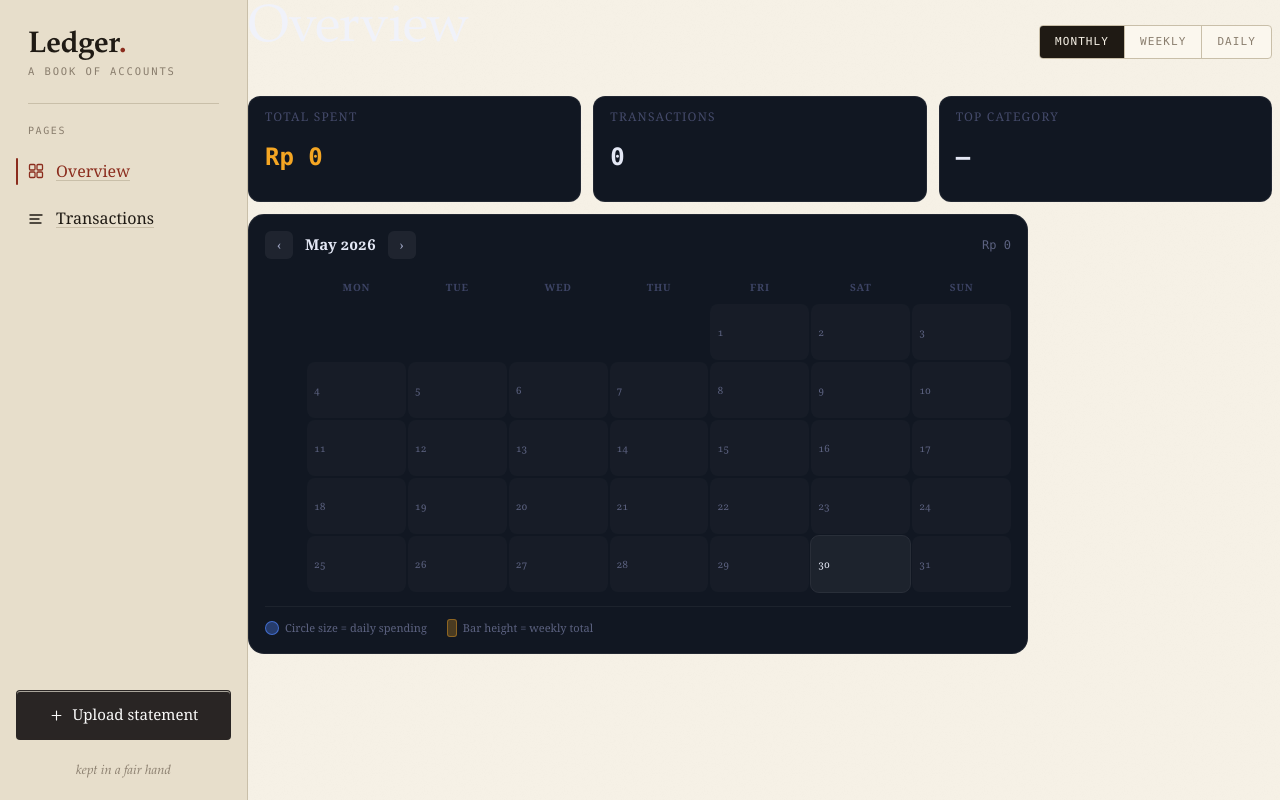
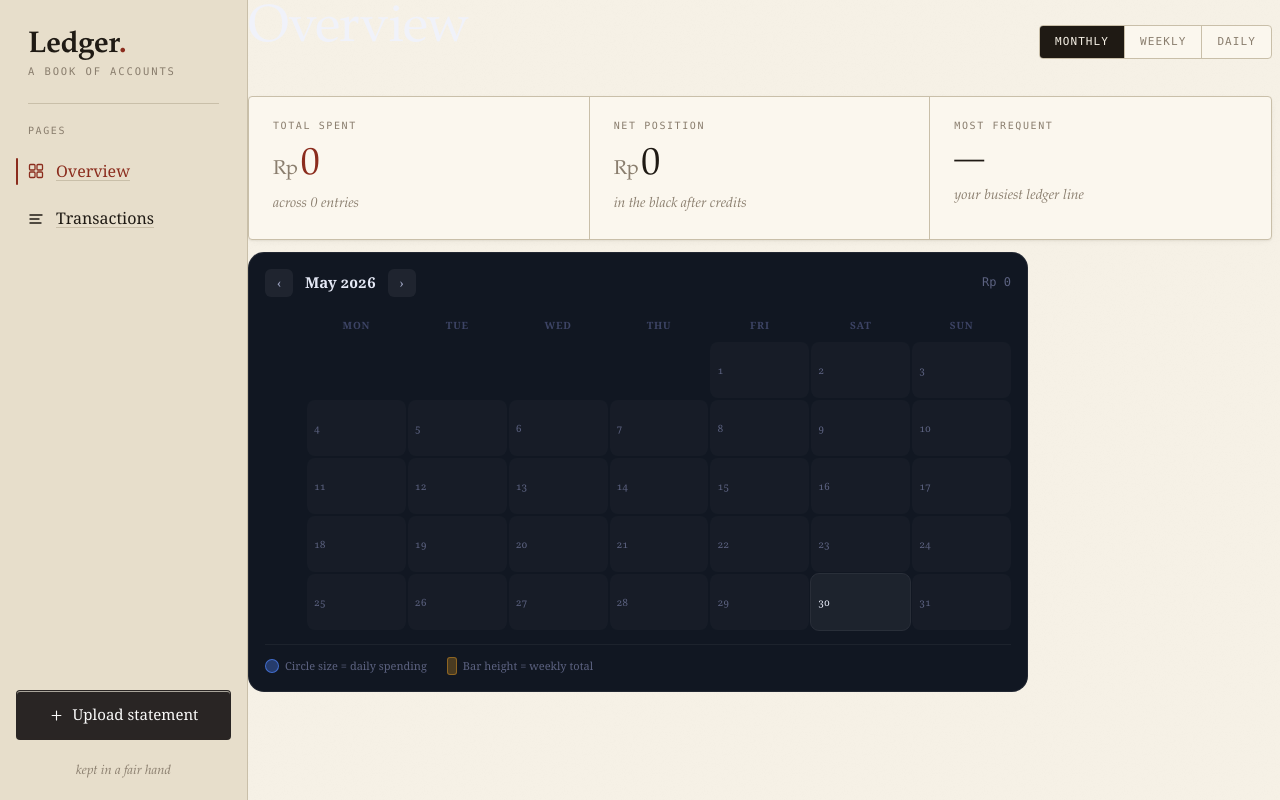
Before and after one commit to msuwignyo/ledger, a Next.js app: page /dashboard in a window 1280 px wide. Built offline with nearby package versions, Linux system fonts and the light colour scheme.

Commit message:
feat: restyle summary cards to ruled three-column ledger header

```diff
--- a/src/components/dashboard/SummaryCards.tsx
+++ b/src/components/dashboard/SummaryCards.tsx
@@ -1,76 +1,40 @@
 import { computeSummary } from "@/lib/transactions";
 import type { Transaction } from "@/lib/types";
 
-function formatIDR(amount: number): string {
-  if (amount >= 1_000_000) return `Rp ${(amount / 1_000_000).toFixed(1)}jt`;
-  if (amount >= 1_000) return `Rp ${(amount / 1_000).toFixed(0)}rb`;
-  return `Rp ${amount}`;
-}
-
-export function SummaryCards({
-  transactions,
-}: {
-  transactions: Transaction[];
-}) {
-  const { totalExpense, transactionCount, topCategory } =
-    computeSummary(transactions);
+export function SummaryCards({ transactions }: { transactions: Transaction[] }) {
+  const { totalExpense, transactionCount, topCategory } = computeSummary(transactions);
+  const credits = transactions
+    .filter((t) => t.amount > 0)
+    .reduce((s, t) => s + t.amount, 0);
+  const net = credits - totalExpense;
 
   return (
-    <div className="grid grid-cols-3 gap-3">
-      <Card>
-        <Label>Total Spent</Label>
-        <Value accent>{formatIDR(totalExpense)}</Value>
-      </Card>
-      <Card>
-        <Label>Transactions</Label>
-        <Value>{transactionCount}</Value>
-      </Card>
-      <Card>
-        <Label>Top Category</Label>
-        <Value>{topCategory}</Value>
-      </Card>
+    <div className="summary">
+      <div className="summary__cell">
+        <div className="summary__label">Total spent</div>
+        <div className="summary__value accent">
+          <span className="cur">Rp</span>
+          {totalExpense.toLocaleString("id-ID")}
+        </div>
+        <div className="summary__meta">across {transactionCount} entries</div>
+      </div>
+      <div className="summary__cell">
+        <div className="summary__label">Net position</div>
+        <div className="summary__value">
+          <span className="cur">Rp</span>
+          {Math.abs(net).toLocaleString("id-ID")}
+        </div>
+        <div className="summary__meta">
+          {net >= 0 ? "in the black" : "in the red"} after credits
+        </div>
+      </div>
+      <div className="summary__cell">
+        <div className="summary__label">Most frequent</div>
+        <div className="summary__value" style={{ fontSize: 30 }}>
+          {topCategory || "—"}
+        </div>
+        <div className="summary__meta">your busiest ledger line</div>
+      </div>
     </div>
   );
 }
-
-function Card({ children }: { children: React.ReactNode }) {
-  return (
-    <div
-      className="rounded-xl py-3 px-4"
-      style={{
-        background: "#111722",
-        border: "1px solid rgba(255,255,255,0.07)",
-      }}
-    >
-      {children}
-    </div>
-  );
-}
-
-function Label({ children }: { children: React.ReactNode }) {
-  return (
-    <p
-      className="text-xs uppercase tracking-widest mb-2 font-medium"
-      style={{ color: "#444A6A" }}
-    >
-      {children}
-    </p>
-  );
-}
-
-function Value({
-  children,
-  accent,
-}: {
-  children: React.ReactNode;
-  accent?: boolean;
-}) {
-  return (
-    <p
-      className="text-2xl font-bold leading-none font-mono"
-      style={{ color: accent ? "#F5A623" : "#E4E8F5" }}
-    >
-      {children}
-    </p>
-  );
-}
```
